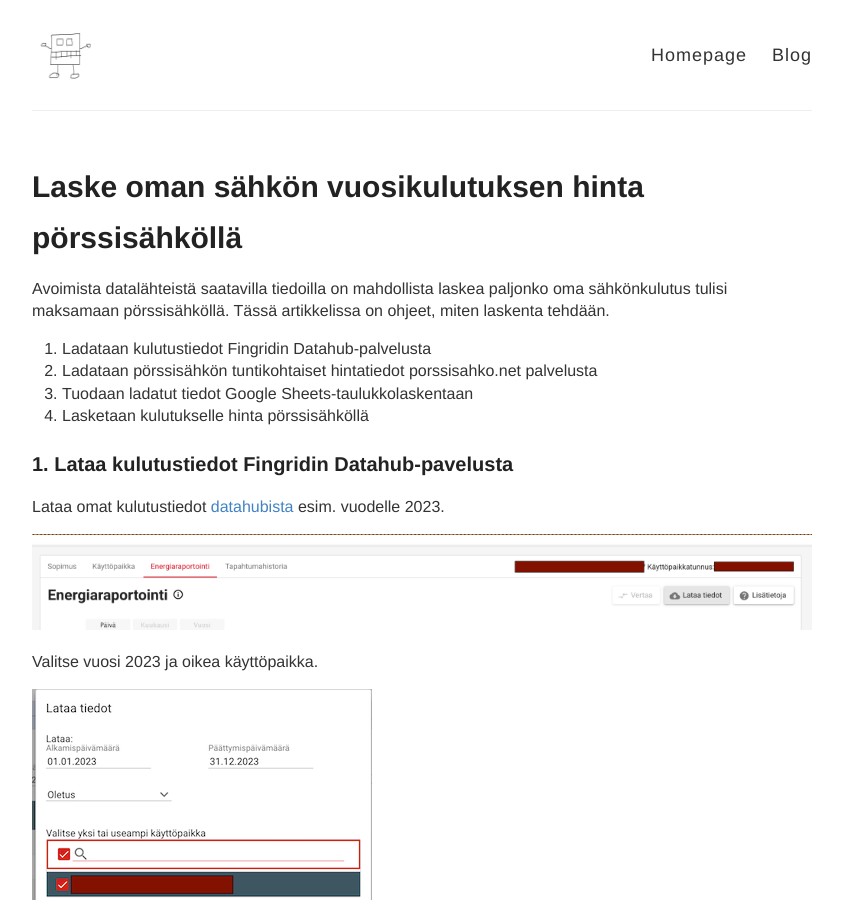
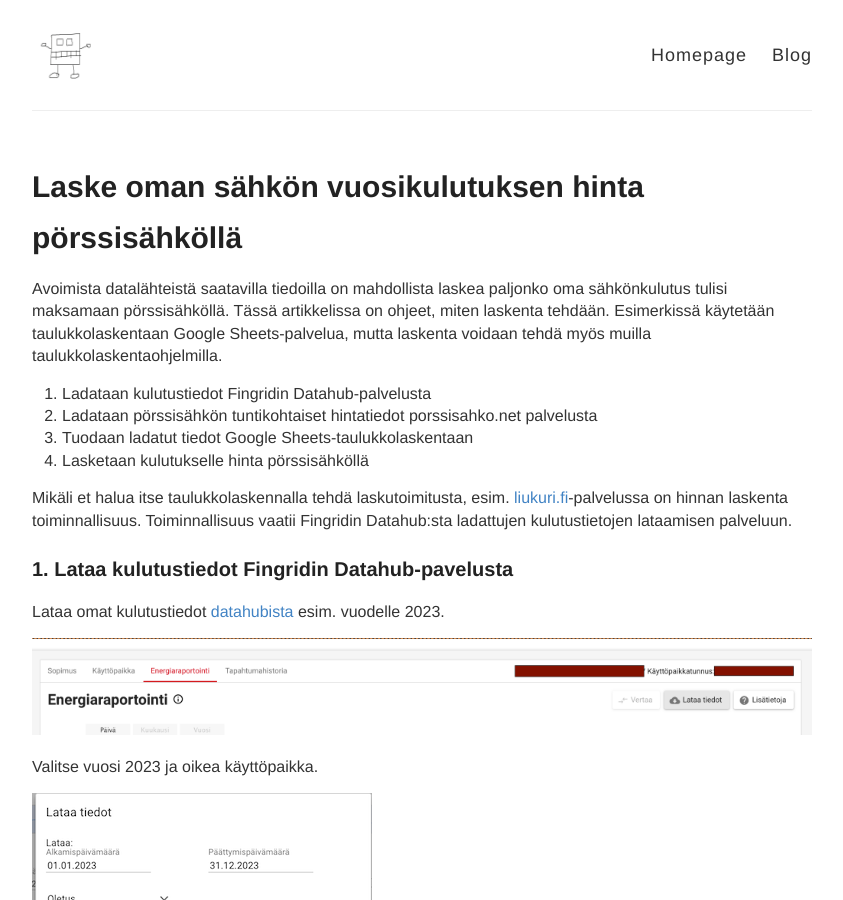
Before and after one commit to ttu/ttu.github.io, a Jekyll site: the page built from _posts/2024-1-9-sahkon-hinta-oma-kulutus-porssisahko.md, in a window 1280 px wide and 900 px high. Shown: the whole window, without its empty margins (218-1061 px from the left). Built offline with Jekyll 4.4.1, drawn with Linux system fonts in a browser that asks for light colours.

Commit message:
Update notes to porssisahko post

```diff
--- a/_posts/2024-1-9-sahkon-hinta-oma-kulutus-porssisahko.md
+++ b/_posts/2024-1-9-sahkon-hinta-oma-kulutus-porssisahko.md
@@ -4,12 +4,14 @@ title: Laske oman sähkön vuosikulutuksen hinta pörssisähköllä
 excerpt: Avoimista datalähteistä saatavilla tiedoilla on mahdollista laskea paljonko oma sähkönkulutus tulisi maksamaan pörssisähköllä. Artikkelissa on ohjeet, miten laskenta tehdään.
 ---
 
-Avoimista datalähteistä saatavilla tiedoilla on mahdollista laskea paljonko oma sähkönkulutus tulisi maksamaan pörssisähköllä. Tässä artikkelissa on ohjeet, miten laskenta tehdään.
+Avoimista datalähteistä saatavilla tiedoilla on mahdollista laskea paljonko oma sähkönkulutus tulisi maksamaan pörssisähköllä. Tässä artikkelissa on ohjeet, miten laskenta tehdään. Esimerkissä käytetään taulukkolaskentaan Google Sheets-palvelua, mutta laskenta voidaan tehdä myös muilla taulukkolaskentaohjelmilla.
 
 1. Ladataan kulutustiedot Fingridin Datahub-palvelusta
 2. Ladataan pörssisähkön tuntikohtaiset hintatiedot porssisahko.net palvelusta
 3. Tuodaan ladatut tiedot Google Sheets-taulukkolaskentaan
 4. Lasketaan kulutukselle hinta pörssisähköllä
+
+Mikäli et halua itse taulukkolaskennalla tehdä laskutoimitusta, esim. [liukuri.fi](https://liukuri.fi/laskuri)-palvelussa on hinnan laskenta toiminnallisuus. Toiminnallisuus vaatii Fingridin Datahub:sta ladattujen kulutustietojen lataamisen palveluun.
 
 ### 1. Lataa kulutustiedot Fingridin Datahub-pavelusta
 
```
